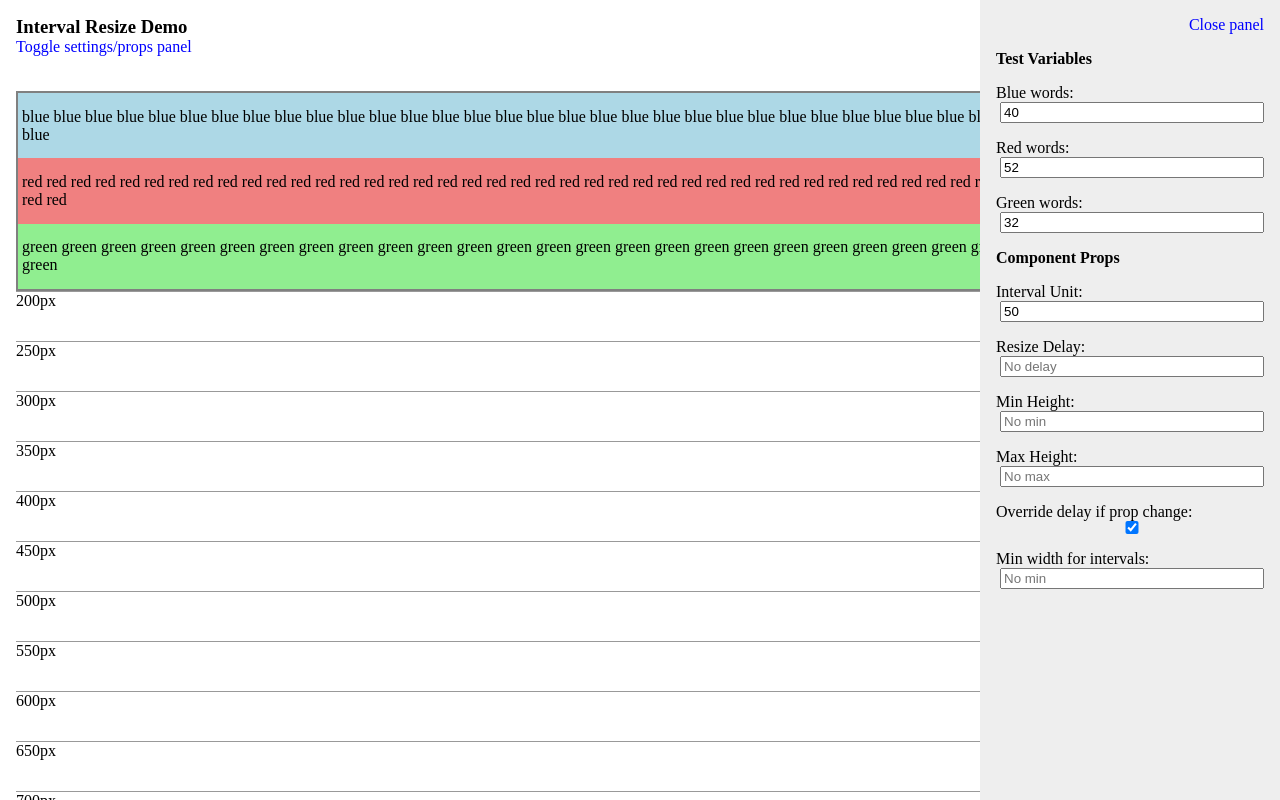
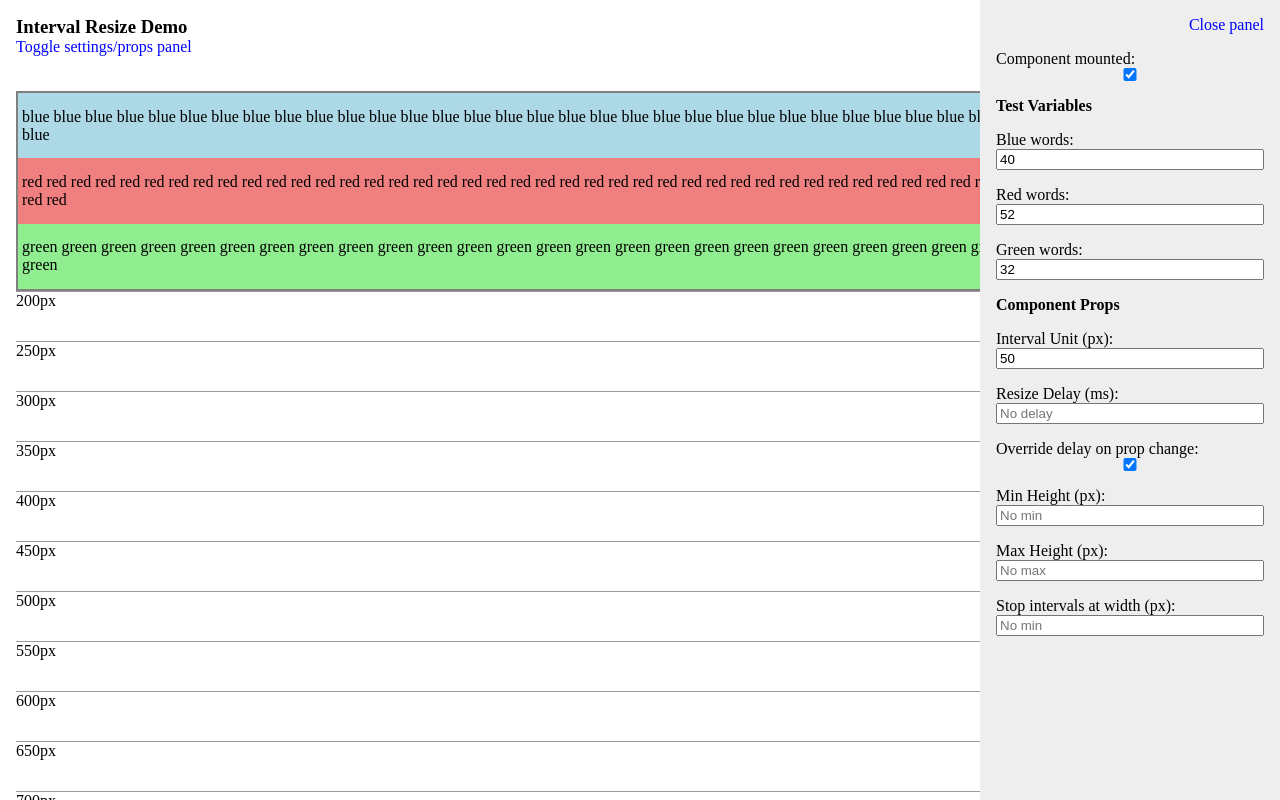
Before and after one commit to liamross/interval-resizer, a React app: page / in a window 1280 px wide. Both pictures are taken after a click on the link "Toggle settings/props panel". Shown: the top 800 px of the page. Built offline with nearby package versions, Linux system fonts and the light colour scheme; the HTML template or start-up script is replaced by a standard one.

Commit message:
Final updates to code and demo

```diff
--- a/src/App.css
+++ b/src/App.css
@@ -73,7 +73,7 @@ a:hover {
 }
 
 .resizeDemo-settings>*>input {
-  margin: 0 0 0 4px;
+  margin: 0;
 }
 
 .resizing-widget {
--- a/src/App.jsx
+++ b/src/App.jsx
@@ -6,6 +6,7 @@ class App extends Component {
   constructor() {
     super();
     this.state = {
+      componentMounted: true,
       blueWords: 40,
       redWords: 52,
       greenWords: 32,
@@ -47,6 +48,19 @@ class App extends Component {
             >
               Close panel
             </a>
+            <div>
+              <span className="nowrapLabel">
+                Component mounted:
+              </span>
+              <input
+                checked={this.state.componentMounted}
+                onChange={e => this.setState({
+                  ...this.state,
+                  componentMounted: e.target.checked,
+                })}
+                type="checkbox"
+              />
+            </div>
             <h4>Test Variables</h4>
             <div>
               <span className="nowrapLabel">Blue words:</span>
@@ -89,7 +103,7 @@ class App extends Component {
             </div>
             <h4>Component Props</h4>
             <div>
-              <span className="nowrapLabel">Interval Unit:</span>
+              <span className="nowrapLabel">Interval Unit (px):</span>
               <input
                 type="number"
                 placeholder="Minimum 20"
@@ -102,7 +116,7 @@ class App extends Component {
               />
             </div>
             <div>
-              <span className="nowrapLabel">Resize Delay:</span>
+              <span className="nowrapLabel">Resize Delay (ms):</span>
               <input
                 type="number"
                 placeholder="No delay"
@@ -114,7 +128,20 @@ class App extends Component {
               />
             </div>
             <div>
-              <span className="nowrapLabel">Min Height:</span>
+              <span className="nowrapLabel">
+                Override delay on prop change:
+              </span>
+              <input
+                checked={this.state.instantOnReceiveProps}
+                onChange={e => this.setState({
+                  ...this.state,
+                  instantOnReceiveProps: e.target.checked,
+                })}
+                type="checkbox"
+              />
+            </div>
+            <div>
+              <span className="nowrapLabel">Min Height (px):</span>
               <input
                 type="number"
                 placeholder="No min"
@@ -126,7 +153,7 @@ class App extends Component {
               />
             </div>
             <div>
-              <span className="nowrapLabel">Max Height:</span>
+              <span className="nowrapLabel">Max Height (px):</span>
               <input
                 type="number"
                 placeholder="No max"
@@ -138,20 +165,7 @@ class App extends Component {
               />
             </div>
             <div>
-              <span className="nowrapLabel">
-                Override delay if prop change:
-              </span>
-              <input
-                checked={this.state.instantOnReceiveProps}
-                onChange={e => this.setState({
-                  ...this.state,
-                  instantOnReceiveProps: e.target.checked,
-                })}
-                type="checkbox"
-              />
-            </div>
-            <div>
-              <span className="nowrapLabel">Min width for intervals:</span>
+              <span className="nowrapLabel">Stop intervals at width (px):</span>
               <input
                 type="number"
                 placeholder="No min"
@@ -174,6 +188,7 @@ class App extends Component {
                 {top}
               </div>
             })}
+          {this.state.componentMounted &&
             <IntervalResizer
               intervalUnit={this.state.intervalUnit === '' ?
                 20 : Math.max(Number(this.state.intervalUnit), 20)}
@@ -203,6 +218,7 @@ class App extends Component {
                 </div>
               </div>
             </IntervalResizer>
+          }
         </div>
       </div>
     );
--- a/src/IntervalResizer/IntervalResizer.jsx
+++ b/src/IntervalResizer/IntervalResizer.jsx
@@ -22,9 +22,7 @@ class IntervalResizer extends Component {
   constructor() {
     super();
     this.waitToRender = null;
-    this.resizeTimeout = this.resizeTimeout.bind(this);
-    this.setWrapperHeight = this.setWrapperHeight.bind(this);
-    this.getIntervalHeight = this.getIntervalHeight.bind(this);
+    this.listenerFunction = this.listenerFunction.bind(this);
   }
 
   componentWillReceiveProps() {
@@ -33,21 +31,27 @@ class IntervalResizer extends Component {
 
   componentDidMount() {
     this.resizeTimeout(true);
-    window.addEventListener('resize', () => this.resizeTimeout(false));
+    window.addEventListener('resize', this.listenerFunction);
   }
 
   componentWillUnmount() {
-    window.removeEventListener('resize', () => this.resizeTimeout(false));
+    window.removeEventListener('resize', this.listenerFunction);
   }
 
   /**
-   * Starts a timeout based off of timeoutDelay prop (makes the resize op less
-   * expensive). If function is called while timeout is in progress, it clears
-   * the timeout and begins again. Takes a boolean to determine whether it will
-   * call instantly.
+   * Necessary to discard passed information from event listener binding and
+   * pass false instead to resizeTimeout. Bound to 'this'.
+   */
+  listenerFunction() {
+    this.resizeTimeout(false);
+  }
+
+  /**
+   * Starts a timeout based off of timeoutDelay prop. If function is called
+   * while timeout is in progress, it clears the timeout and begins again. Takes
+   * a boolean to determine whether it will call instantly.
    * @param {boolean} instant - True to call setWrapperHeight instantly, false
    * to wait for timeoutDelay.
-   * @memberof IntervalResizer
    */
   resizeTimeout(instant) {
     clearTimeout(this.waitToRender);
@@ -61,7 +65,6 @@ class IntervalResizer extends Component {
    * larger intervalUnit multiple, then adjusts the content to fit that height.
    * If the window is smaller than the screenWidthCutoff, then the component
    * will match the height of the internals with no intervals.
-   * @memberof IntervalResizer
    */
   setWrapperHeight() {
     const { uniqueId, screenWidthCutoff } = this.props;
@@ -85,7 +88,6 @@ class IntervalResizer extends Component {
    * maxHeight is smaller than minHeight.
    * @param {number} contentHeight - The 'auto' height of the content.
    * @returns {number} - Returns a multiple of your intervalUnit.
-   * @memberof IntervalResizer
    */
   getIntervalHeight(contentHeight) {
     const { intervalUnit, minHeight, maxHeight } = this.props;
```
Lines whose indentation alone changed are shown as unchanged.
